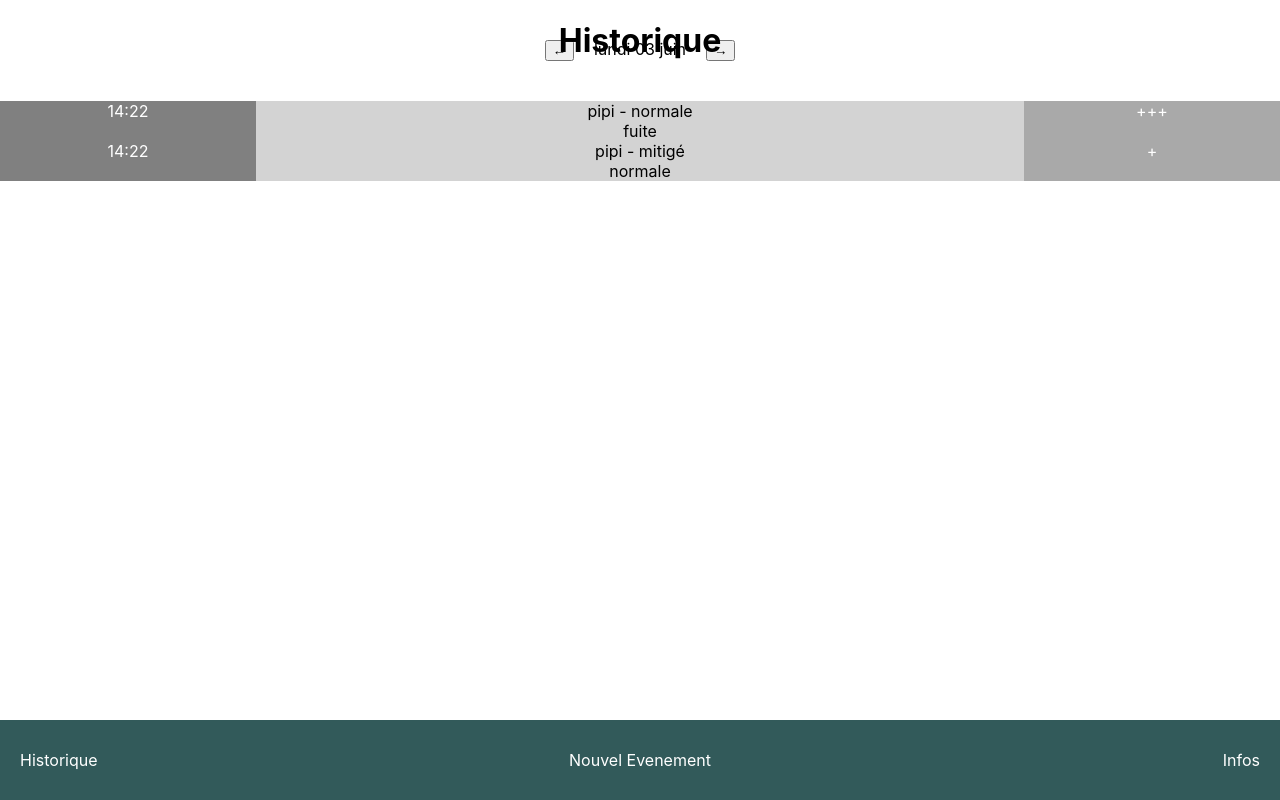
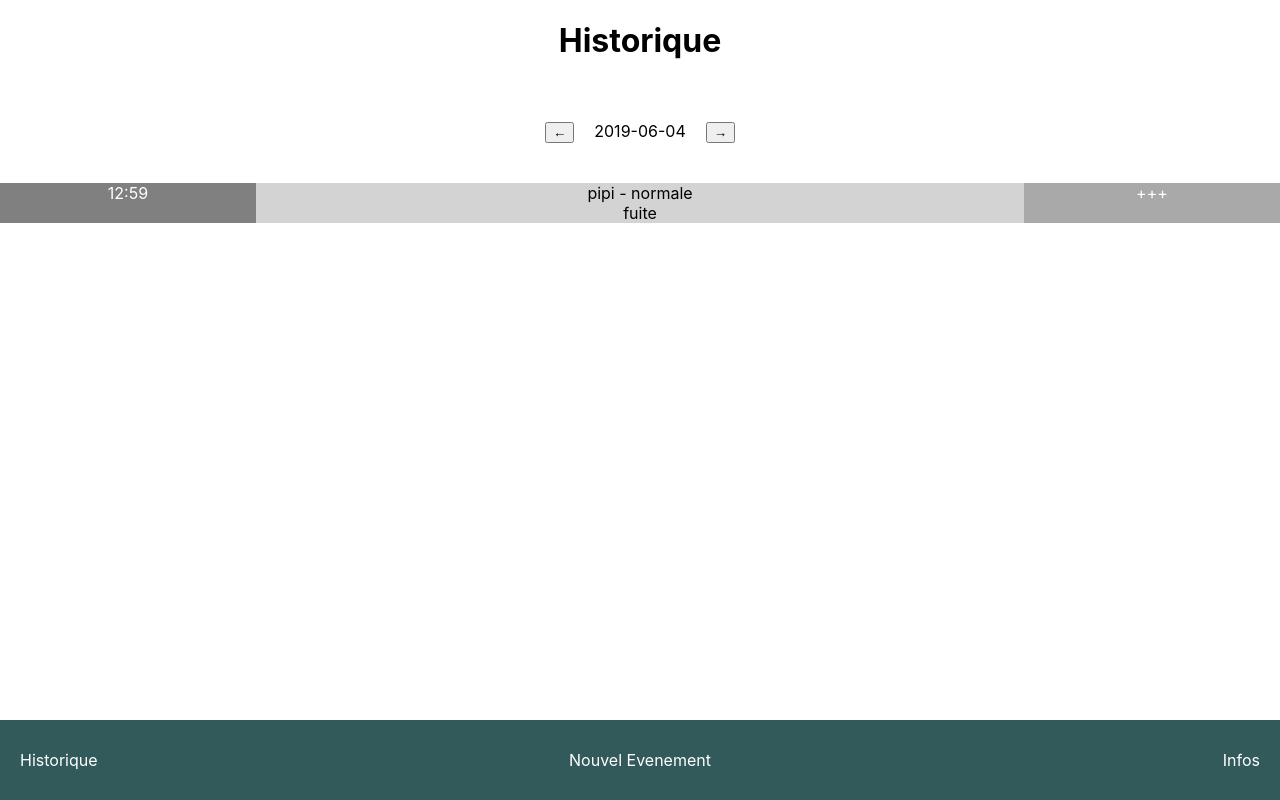
Before and after one commit to FlorianGardy/up-day-mobile, a React (Create React App) app: page /history in a window 1280 px wide. Built offline with nearby package versions, Linux system fonts and the light colour scheme.

Commit message:
Fixed warning in History page

```diff
--- a/src/components/EventRow.jsx
+++ b/src/components/EventRow.jsx
@@ -16,7 +16,7 @@ const EventRow = ({ date, type, nature, volume, context, comment }) => {
 };
 
 EventRow.propTypes = {
-  date: PropTypes.object.isRequired,
+  date: PropTypes.string.isRequired,
   type: PropTypes.string.isRequired,
   nature: PropTypes.string.isRequired,
   volume: PropTypes.string.isRequired,
--- a/src/components/HistoryDateSelection.jsx
+++ b/src/components/HistoryDateSelection.jsx
@@ -1,6 +1,5 @@
 import React from "react";
 import PropTypes from "prop-types";
-import Moment from "react-moment";
 import "moment/locale/fr";
 
 const HistoryDateSelection = ({
@@ -17,7 +16,7 @@ const HistoryDateSelection = ({
         onClick={leftButtonOnClick}
         value="&larr;"
       />
-      <Moment format="dddd DD MMMM" date={date} />
+      {date}
       <input
         style={style}
         type="button"
--- a/src/components/TopBar.module.css
+++ b/src/components/TopBar.module.css
@@ -1,6 +1,5 @@
 .TopBar {
   background-color: transparent;
-  position: absolute;
   top: 0;
   width: 100%;
   display: grid;
--- a/src/data.js
+++ b/src/data.js
@@ -12,7 +12,7 @@ export const users = [
 export const events = [
   {
     id: 1,
-    date: "Mon Jun 03 2019 16:22:31 GMT+0200",
+    date: "2019-06-04T12:59:00",
     type: "pipi",
     nature: "normale",
     volume: "+++",
@@ -22,7 +22,7 @@ export const events = [
   },
   {
     id: 2,
-    date: "Mon Jun 03 2019 16:22:31 GMT+0200",
+    date: "2019-06-05T13:59:00",
     type: "pipi",
     nature: "mitigé",
     volume: "+",
@@ -32,7 +32,7 @@ export const events = [
   },
   {
     id: 3,
-    date: "Mon Jun 02 2019 16:22:31 GMT+0200",
+    date: "2019-06-05T14:59:00",
     type: "pipi",
     nature: "mitigé",
     volume: "++",
@@ -42,7 +42,7 @@ export const events = [
   },
   {
     id: 4,
-    date: "Mon Jun 02 2019 16:22:31 GMT+0200",
+    date: "2019-06-05T14:59:00",
     type: "caca",
     nature: "difficulté",
     volume: "+",
@@ -52,7 +52,7 @@ export const events = [
   },
   {
     id: 5,
-    date: "Mon Jun 01 2019 16:22:31 GMT+0200",
+    date: "2019-06-07T11:59:00",
     type: "Boisson",
     nature: "Thé",
     volume: "+++",
--- a/src/pages/History.page.jsx
+++ b/src/pages/History.page.jsx
@@ -1,5 +1,4 @@
 import React, { useState, useEffect } from "react";
-import Moment from "react-moment";
 import moment from "moment";
 import { events } from "../data";
 import EventRow from "../components/EventRow.jsx";
@@ -9,7 +8,9 @@ import TopBar from "../components/TopBar";
 
 const History = () => {
   const [dateIndex, setDateIndex] = useState(0);
-  const [uniqueDates, setUniqueDates] = useState(moment().format("YYYY-MM-DD"));
+  const [uniqueDates, setUniqueDates] = useState([
+    moment().format("YYYY-MM-DD")
+  ]);
 
   useEffect(() => {
     setUniqueDates(
@@ -28,10 +29,10 @@ const History = () => {
       />
       <HistoryDateSelection
         date={uniqueDates[dateIndex]}
-        rightButtonOnClick={() =>
+        rightButtonOnClick={() => dateIndex > 0 && setDateIndex(dateIndex - 1)}
+        leftButtonOnClick={() =>
           dateIndex < uniqueDates.length - 1 && setDateIndex(dateIndex + 1)
         }
-        leftButtonOnClick={() => dateIndex > 0 && setDateIndex(dateIndex - 1)}
       />
       {events
         .filter(
@@ -41,7 +42,7 @@ const History = () => {
         .map(event => (
           <EventRow
             key={event.id}
-            date={<Moment format="HH:mm" date={event.date} />}
+            date={moment(event.date).format("HH:mm")}
             type={event.type}
             nature={event.nature}
             volume={event.volume}
```
